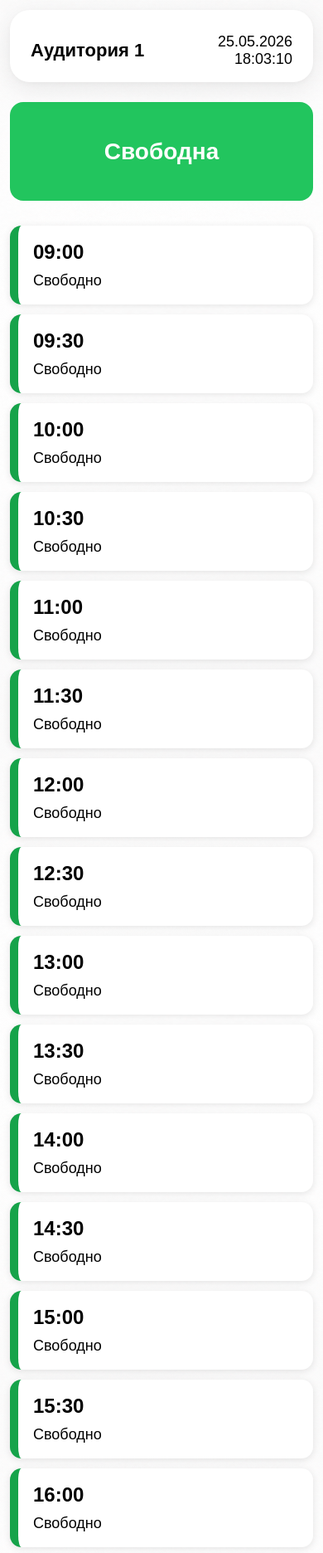
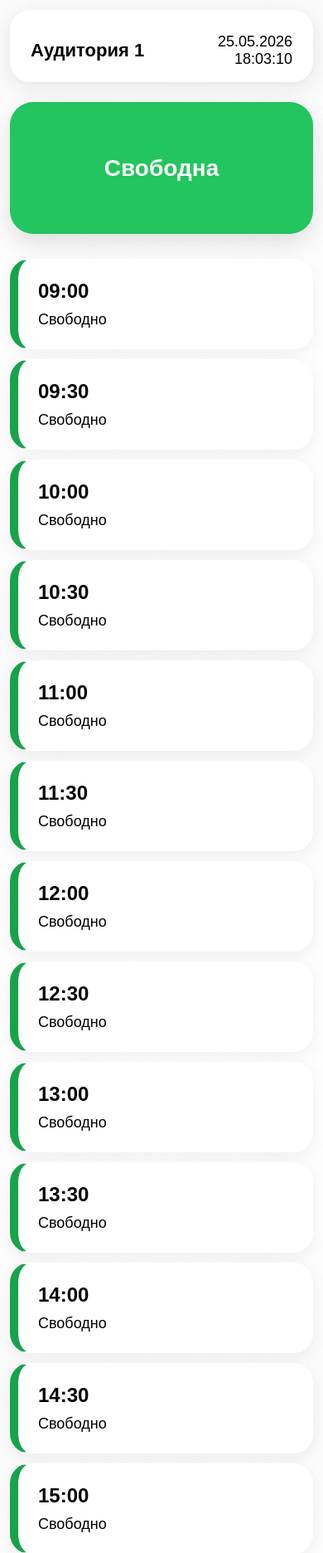
Before and after one commit to Seraphim555/room-booking, a Flask app: page /room/1 in a window 390 px wide. Shown: the top 1872 px of the page at 83% size. Run offline with Flask 3, Linux system fonts and the light colour scheme.

Commit message:
Style status card

```diff
--- a/static/style.css
+++ b/static/style.css
@@ -139,8 +139,20 @@ input {
     }
 
     .status-card {
-        padding: 20px;
-        border-radius: 16px;
+    margin-top: 20px;
+
+    padding: 40px;
+
+    border-radius: 28px;
+
+    color: white;
+
+    text-align: center;
+
+    transition: 0.3s ease;
+
+    box-shadow:
+        0 12px 30px rgba(0,0,0,0.12);
     }
 
     .status-card h2 {
@@ -153,8 +165,26 @@ input {
     }
 
     .slot {
-        padding: 18px;
-        border-radius: 14px;
+    background: rgba(255,255,255,0.9);
+
+    border-radius: 24px;
+
+    padding: 24px;
+
+    box-shadow:
+        0 6px 20px rgba(0,0,0,0.06);
+
+    transition: 0.25s ease;
+
+    border: 1px solid rgba(255,255,255,0.4);
+    }
+
+    .slot:hover {
+    transform: translateY(-3px);
+    }
+
+    .container {
+    padding-bottom: 60px;
     }
 
     .slot-time {
```
